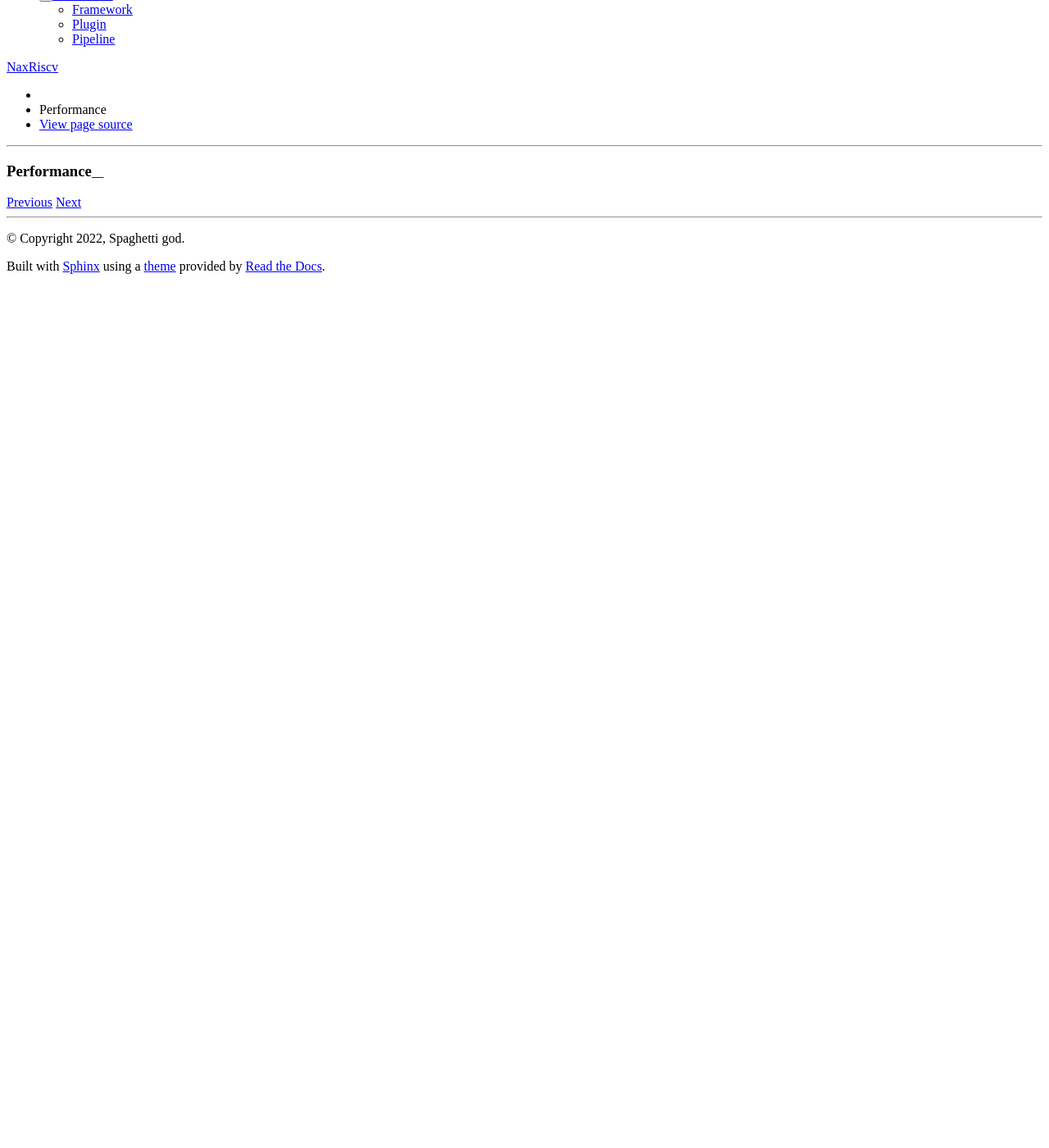
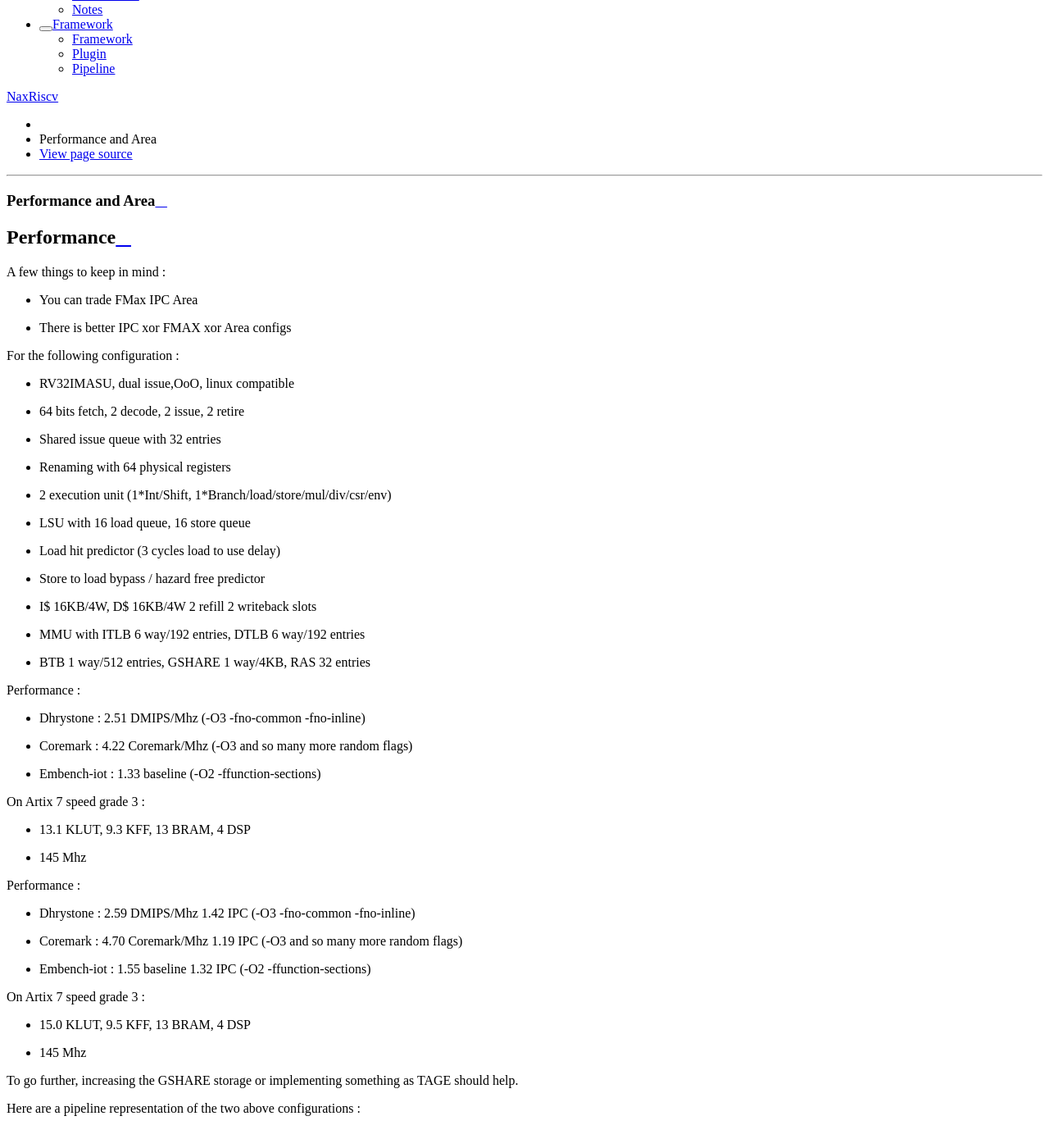
Before and after one commit to SpinalHDL/NaxRiscv-Rtd, a Sphinx documentation site: the page built from source/NaxRiscv/performance/index.rst, in a window 1280 px wide and 1400 px high, scrolled down 582 px. Shown: the whole window at 82% size. Built offline with Sphinx 7.4.7 and the Read the Docs theme 2.0.0, drawn with Linux system fonts in a browser that asks for light colours; before the commit the page ends 924 px from its top, so only the background shows below that; some of the changed text lies outside the part shown.

Commit message:
Add performance doc

```diff
--- a/source/NaxRiscv/performance/index.rst
+++ b/source/NaxRiscv/performance/index.rst
@@ -1,9 +1,73 @@
-===============
+.. role:: raw-html-m2r(raw)
+   :format: html
+
+
+
+
+====================
+Performance and Area
+====================
+
+
 Performance
 ===============
 
-.. toctree::
+A few things to keep in mind :
+
+- You can trade FMax IPC Area
+- There is better IPC xor FMAX xor Area configs
+
+For the following configuration :
+
+- RV32IMASU, dual issue,OoO, linux compatible
+- 64 bits fetch, 2 decode, 2 issue, 2 retire
+- Shared issue queue with 32 entries
+- Renaming with 64 physical registers
+- 2 execution unit (1\*Int/Shift, 1\*Branch/load/store/mul/div/csr/env)
+- LSU with 16 load queue, 16 store queue
+- Load hit predictor (3 cycles load to use delay)
+- Store to load bypass / hazard free predictor
+- I$ 16KB/4W, D$ 16KB/4W 2 refill 2 writeback slots
+- MMU with ITLB 6 way/192 entries, DTLB 6 way/192 entries
+- BTB 1 way/512 entries, GSHARE 1 way/4KB, RAS 32 entries
+
+Performance :
+
+- Dhrystone   : 2.51 DMIPS/Mhz    (-O3 -fno-common -fno-inline)
+- Coremark    : 4.22 Coremark/Mhz (-O3 and so many more random flags)
+- Embench-iot : 1.33 baseline     (-O2 -ffunction-sections)
+
+On Artix 7 speed grade 3 :
+
+- 13.1 KLUT, 9.3 KFF, 13 BRAM, 4 DSP
+- 145 Mhz
+
+Performance :
+
+- Dhrystone   : 2.59 DMIPS/Mhz    1.42 IPC (-O3 -fno-common -fno-inline)
+- Coremark    : 4.70 Coremark/Mhz 1.19 IPC (-O3 and so many more random flags)
+- Embench-iot : 1.55 baseline     1.32 IPC (-O2 -ffunction-sections)
+
+On Artix 7 speed grade 3 :
+
+- 15.0 KLUT, 9.5 KFF, 13 BRAM, 4 DSP
+- 145 Mhz
+
+To go further, increasing the GSHARE storage or implementing something as TAGE should help.
+
+Here are a pipeline representation of the two above configurations :
+
+.. image:: /asset/image/pipeline_simple.png
+
+Also notes that the NaxRiscv simulator support gem5 / konata logs, allowing to visualise the execution flow.
 
 
-.. role:: raw-html-m2r(raw)
-   :format: html
+Notes
+===============
+
+Here is a few notes collected durring the developpement :
+
+- An out of order CPU without branch prediction is will perform realy bad ^^
+- Avoiding store having to wait for the store data in the IQ can realy help avoiding bad load speculation.
+- Some tests were made with two cycle latency ALU (in prevision of RV64 timing relaxation) seems to show "little" impact on the overall performances (~15%, need to verify on more benchmarks)
+- Adding more and more execution units seems to goerealy fast into diminushing returns lands
```
Also changed, not shown: source/index.rst (+0 -28 lines), source/NaxRiscv/introduction/naxriscv.rst (line endings or trailing spaces), source/asset/image/pipeline_simple.png, 1 other file.
